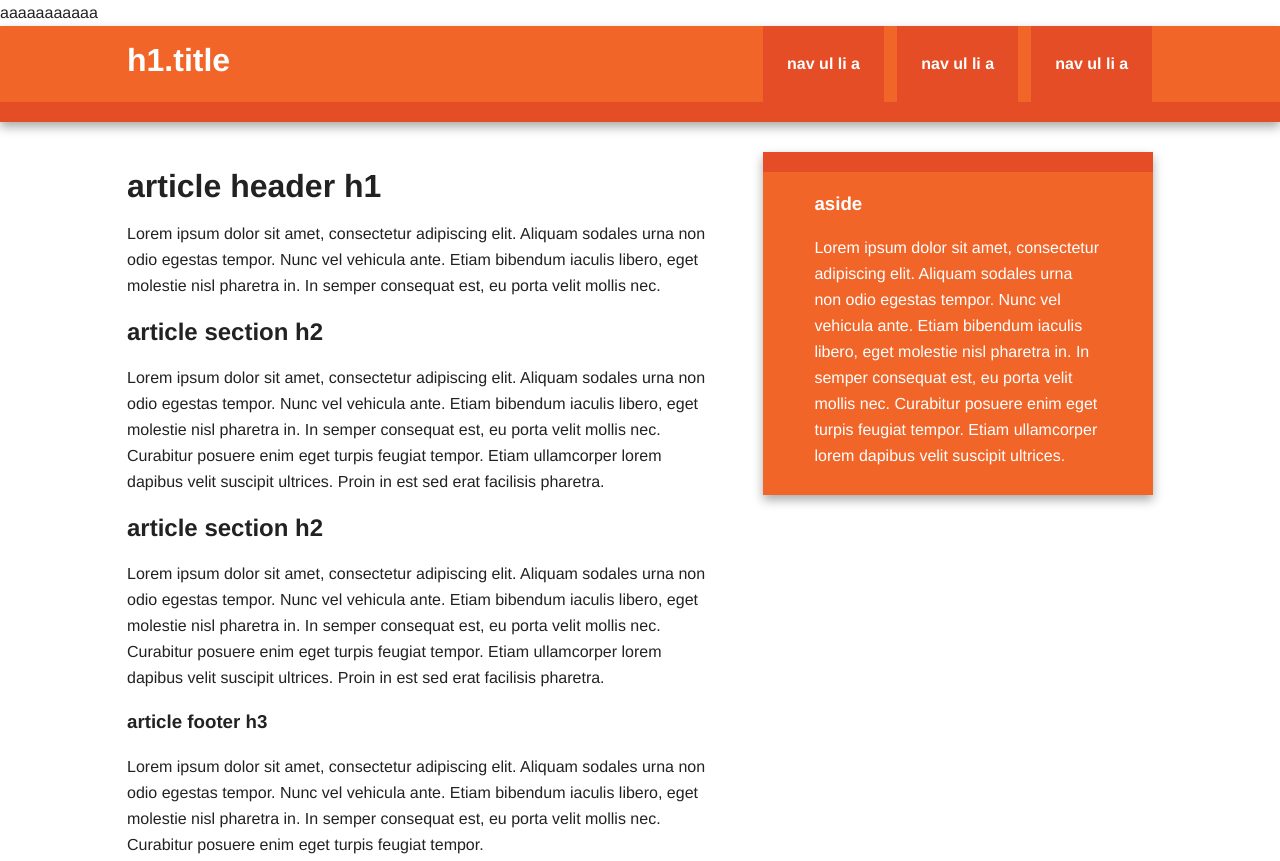
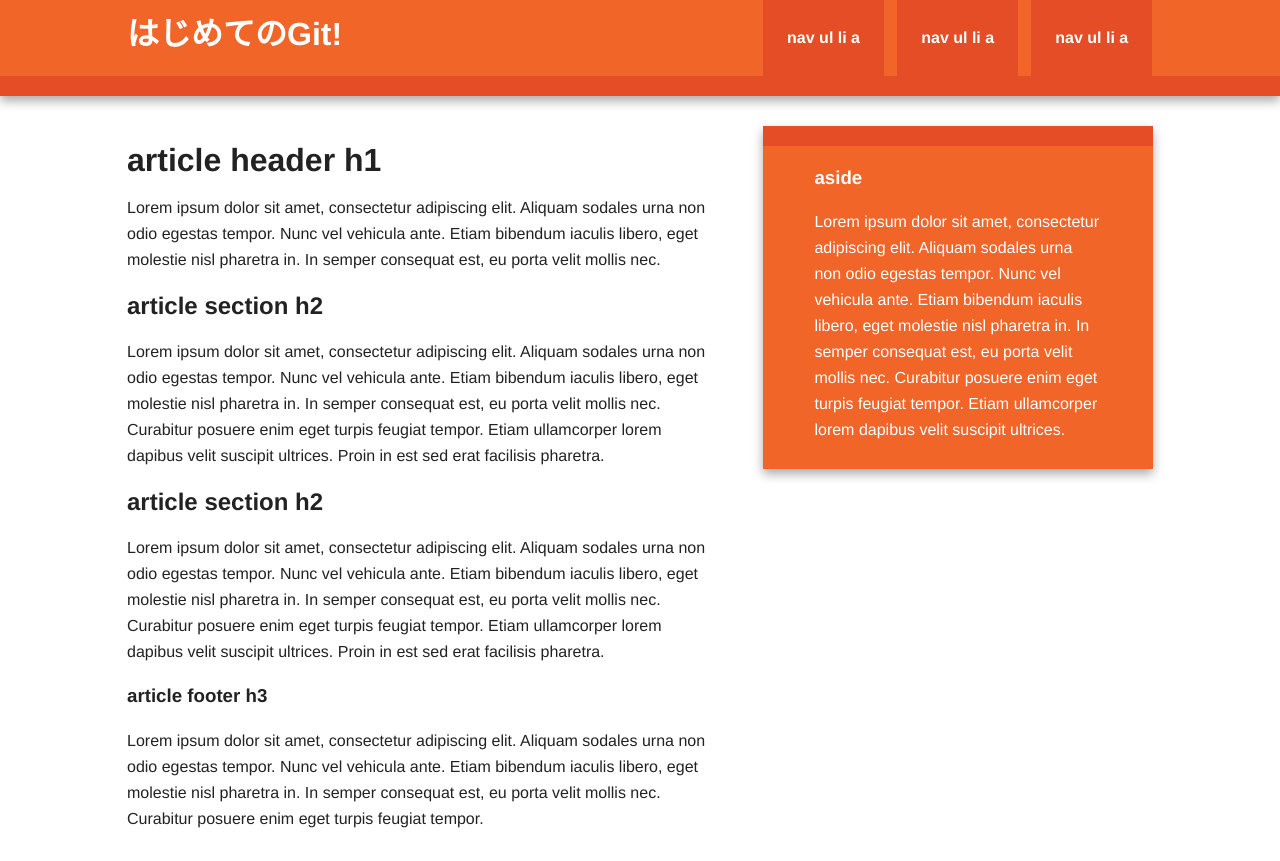
Before and after one commit to YanadaTakanori/yurugit, a plain HTML site: page index.html in a window 1280 px wide. Shown: the top 861 px of the page. Drawn offline with nearby package versions, Linux system fonts and the light colour scheme.

Commit message:
H1 HENKOU

```diff
--- a/index.html
+++ b/index.html
@@ -13,10 +13,9 @@
         <script src="js/vendor/modernizr-2.6.2-respond-1.1.0.min.js"></script>
     </head>
     <body>
-    aaaaaaaaaaa
         <div class="header-container">
             <header class="wrapper clearfix">
-                <h1 class="title">h1.title</h1>
+                <h1 class="title">はじめてのGit!</h1>
                 <nav>
                     <ul>
                         <li><a href="#">nav ul li a</a></li>
```
